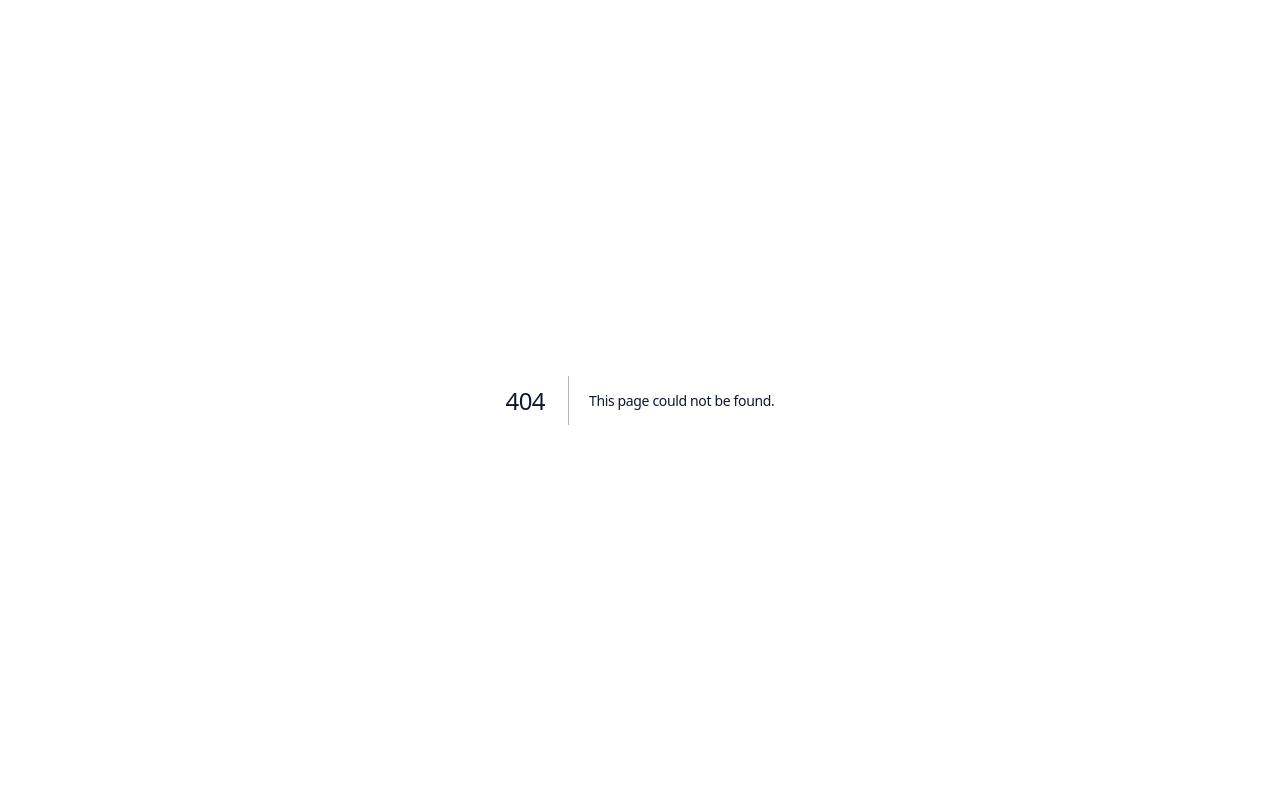
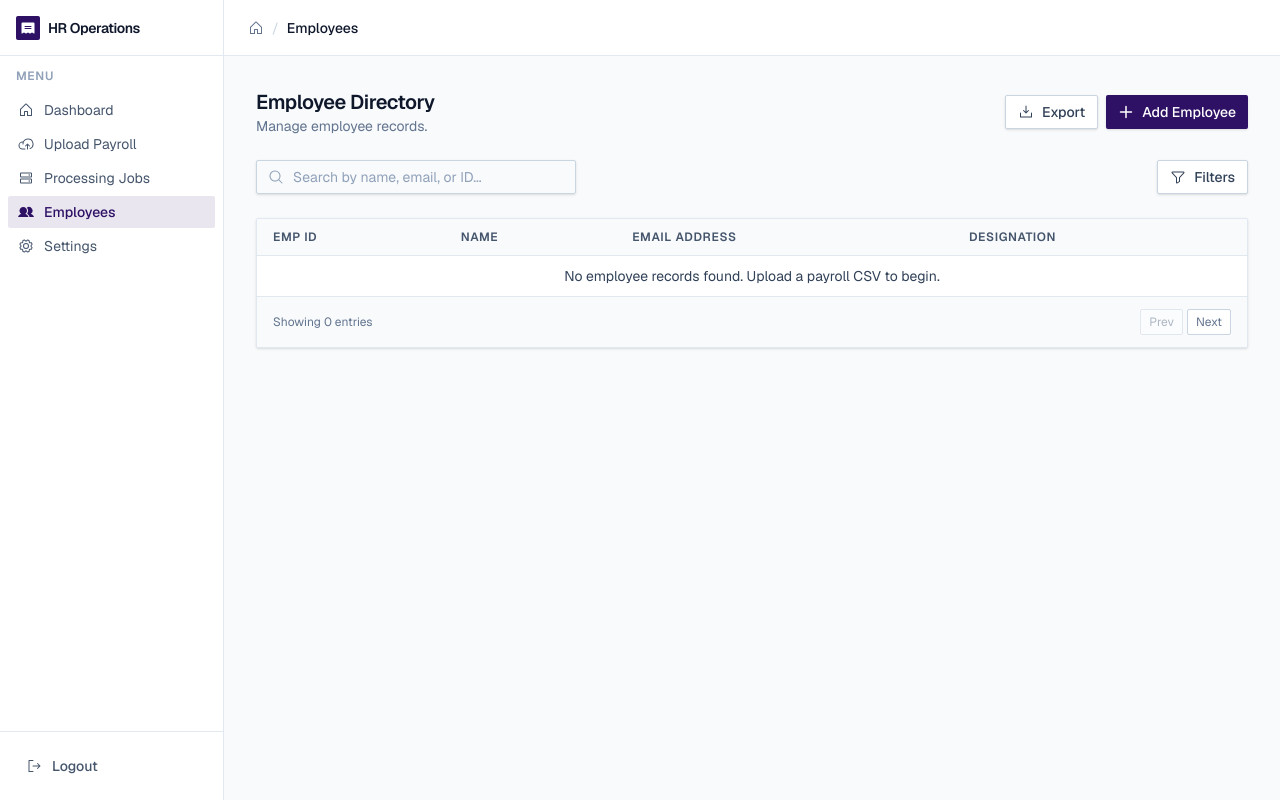
Before and after one commit to shivaacodes/Payroll-Automation-System, a Next.js app in the folder frontend/: page /dashboard/employees in a window 1280 px wide. Before the commit this address had no page. Built offline with nearby package versions, Linux system fonts and the light colour scheme.

Commit message:
feat: create employee directory and management interface

```diff
--- /dev/null
+++ b/frontend/app/dashboard/employees/page.tsx
@@ -0,0 +1,85 @@
+'use client';
+
+import React, { useState } from 'react';
+import {
+  MagnifyingGlass,
+  Funnel,
+  DownloadSimple,
+  Plus
+} from '@phosphor-icons/react/dist/ssr';
+import AddEmployeeModal from '@/components/features/AddEmployeeModal';
+
+export default function EmployeesDirectory() {
+  const [showModal, setShowModal] = useState(false);
+
+  return (
+    <div className="space-y-6">
+
+      <div className="flex flex-col md:flex-row justify-between items-start md:items-center gap-4">
+        <div>
+          <h2 className="text-xl font-semibold text-slate-900">Employee Directory</h2>
+          <p className="text-sm text-slate-500">Manage employee records.</p>
+        </div>
+        <div className="flex gap-2">
+          <button className="bg-white border border-slate-300 text-slate-700 px-3 py-1.5 rounded-sm text-sm font-medium hover:bg-slate-50 transition-colors inline-flex items-center gap-2 shadow-sm">
+            <DownloadSimple className="w-4 h-4" /> Export
+          </button>
+          <button
+            onClick={() => setShowModal(true)}
+            className="bg-primary text-white px-3 py-1.5 rounded-sm text-sm font-medium hover:bg-violet-800 transition-colors inline-flex items-center gap-2 shadow-sm"
+          >
+            <Plus weight="bold" className="w-4 h-4" /> Add Employee
+          </button>
+        </div>
+      </div>
+
+      {/* Toolbar */}
+      <div className="flex flex-col sm:flex-row gap-3 items-center justify-between">
+        <div className="relative w-full sm:w-80">
+          <MagnifyingGlass className="w-4 h-4 absolute left-3 top-1/2 -translate-y-1/2 text-slate-400" />
+          <input
+            type="text"
+            placeholder="Search by name, email, or ID..."
+            className="w-full pl-9 pr-4 py-1.5 border border-slate-300 rounded-sm text-sm focus:outline-none focus:border-primary focus:ring-1 focus:ring-primary placeholder:text-slate-400 shadow-sm"
+          />
+        </div>
+        <button className="flex items-center gap-2 px-3 py-1.5 bg-white border border-slate-300 rounded-sm text-sm font-medium text-slate-700 hover:bg-slate-50 transition-colors shadow-sm w-full sm:w-auto justify-center">
+          <Funnel className="w-4 h-4" /> Filters
+        </button>
+      </div>
+
+      {/* Employees Table - Reduced Columns */}
+      <div className="bg-white border border-slate-200 rounded-sm shadow-sm overflow-hidden flex flex-col">
+        <div className="overflow-x-auto">
+          <table className="w-full table-dense">
+            <thead>
+              <tr>
+                <th>Emp ID</th>
+                <th>Name</th>
+                <th>Email Address</th>
+                <th>Designation</th>
+              </tr>
+            </thead>
+            <tbody>
+              <tr>
+                <td colSpan={4} className="text-center py-8 text-slate-500">
+                  No employee records found. Upload a payroll CSV to begin.
+                </td>
+              </tr>
+            </tbody>
+          </table>
+        </div>
+        <div className="px-4 py-3 border-t border-slate-200 bg-slate-50 flex justify-between items-center text-xs text-slate-500">
+          <span>Showing 0 entries</span>
+          <div className="flex gap-1">
+            <button className="px-2 py-1 border border-slate-300 rounded-sm bg-white hover:bg-slate-50 disabled:opacity-50" disabled>Prev</button>
+            <button className="px-2 py-1 border border-slate-300 rounded-sm bg-white hover:bg-slate-50">Next</button>
+          </div>
+        </div>
+      </div>
+
+      {showModal && <AddEmployeeModal onClose={() => setShowModal(false)} />}
+
+    </div>
+  );
+}
--- /dev/null
+++ b/frontend/components/features/AddEmployeeModal.tsx
@@ -0,0 +1,47 @@
+import React from 'react';
+import { X } from '@phosphor-icons/react/dist/ssr';
+
+interface AddEmployeeModalProps {
+  onClose: () => void;
+}
+
+export default function AddEmployeeModal({ onClose }: AddEmployeeModalProps) {
+  return (
+    <div className="fixed inset-0 z-50 flex items-center justify-center p-4 bg-slate-900/50 backdrop-blur-sm">
+      <div className="bg-white rounded-sm shadow-xl w-full max-w-md border border-slate-200 flex flex-col overflow-hidden">
+        <div className="px-5 py-4 border-b border-slate-200 flex justify-between items-center">
+          <h3 className="font-semibold text-slate-900">Add Employee</h3>
+          <button onClick={onClose} className="text-slate-400 hover:text-slate-600 transition-colors">
+            <X className="w-5 h-5" />
+          </button>
+        </div>
+        <div className="p-5 space-y-4">
+          <div>
+            <label className="block text-xs font-medium text-slate-700 mb-1">Employee ID</label>
+            <input type="text" placeholder="e.g. EMP-1024" className="w-full px-3 py-2 border border-slate-300 rounded-sm text-sm focus:outline-none focus:border-primary focus:ring-1 focus:ring-primary shadow-sm" />
+          </div>
+          <div>
+            <label className="block text-xs font-medium text-slate-700 mb-1">Full Name</label>
+            <input type="text" placeholder="Jane Doe" className="w-full px-3 py-2 border border-slate-300 rounded-sm text-sm focus:outline-none focus:border-primary focus:ring-1 focus:ring-primary shadow-sm" />
+          </div>
+          <div>
+            <label className="block text-xs font-medium text-slate-700 mb-1">Email Address</label>
+            <input type="email" placeholder="jane@company.com" className="w-full px-3 py-2 border border-slate-300 rounded-sm text-sm focus:outline-none focus:border-primary focus:ring-1 focus:ring-primary shadow-sm" />
+          </div>
+          <div>
+            <label className="block text-xs font-medium text-slate-700 mb-1">Designation</label>
+            <input type="text" placeholder="Software Engineer" className="w-full px-3 py-2 border border-slate-300 rounded-sm text-sm focus:outline-none focus:border-primary focus:ring-1 focus:ring-primary shadow-sm" />
+          </div>
+        </div>
+        <div className="px-5 py-4 bg-slate-50 border-t border-slate-200 flex justify-end gap-3">
+          <button onClick={onClose} className="px-4 py-2 bg-white border border-slate-300 text-slate-700 rounded-sm font-medium text-sm hover:bg-slate-50 transition-colors shadow-sm">
+            Cancel
+          </button>
+          <button className="px-4 py-2 bg-primary text-white rounded-sm font-medium text-sm hover:bg-violet-800 transition-colors shadow-sm">
+            Save Employee
+          </button>
+        </div>
+      </div>
+    </div>
+  );
+}
```
